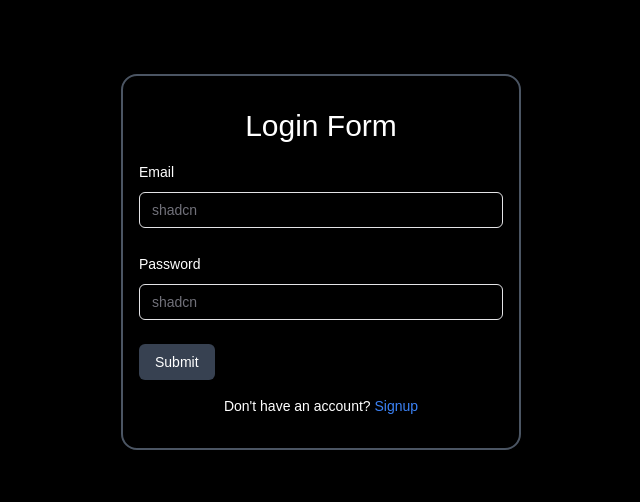
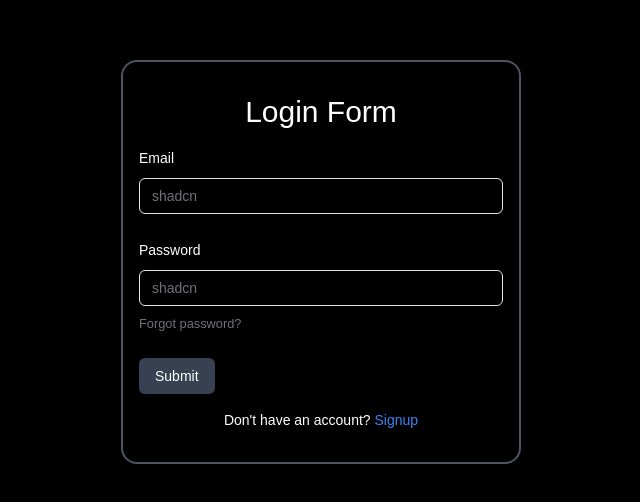
Before and after one commit to KNIGHTCORE47/NEXT_JS-Auth-Application-Version02, a Next.js app: page /log-in in a window 1280 px wide. Shown: the part 138-640 px from the top of the page, without its empty margins (319-959 px from the left). Built offline with nearby package versions, Linux system fonts and the light colour scheme.

Commit message:
docs(app/auth/log-in/page.tsx): add forgot password link to log in page feat(app/auth/log-in/page.tsx): introduce form description component for better accessibility and user experience

```diff
--- a/src/app/(auth)/log-in/page.tsx
+++ b/src/app/(auth)/log-in/page.tsx
@@ -16,6 +16,7 @@ import { Button } from "@/components/ui/button"
 import {
     Form,
     FormControl,
+    FormDescription,
     FormField,
     FormItem,
     FormLabel,
@@ -120,6 +121,14 @@ export default function LogInPage() {
                                                 className='w-full'
                                                 placeholder="shadcn" {...field} />
                                         </FormControl>
+                                        <FormDescription>
+                                            <Link
+                                                href="/forgot-password"
+                                                className='hover:underline'
+                                            >
+                                                Forgot password?
+                                            </Link>
+                                        </FormDescription>
                                         <FormMessage />
                                     </FormItem>
                                 )}
```
